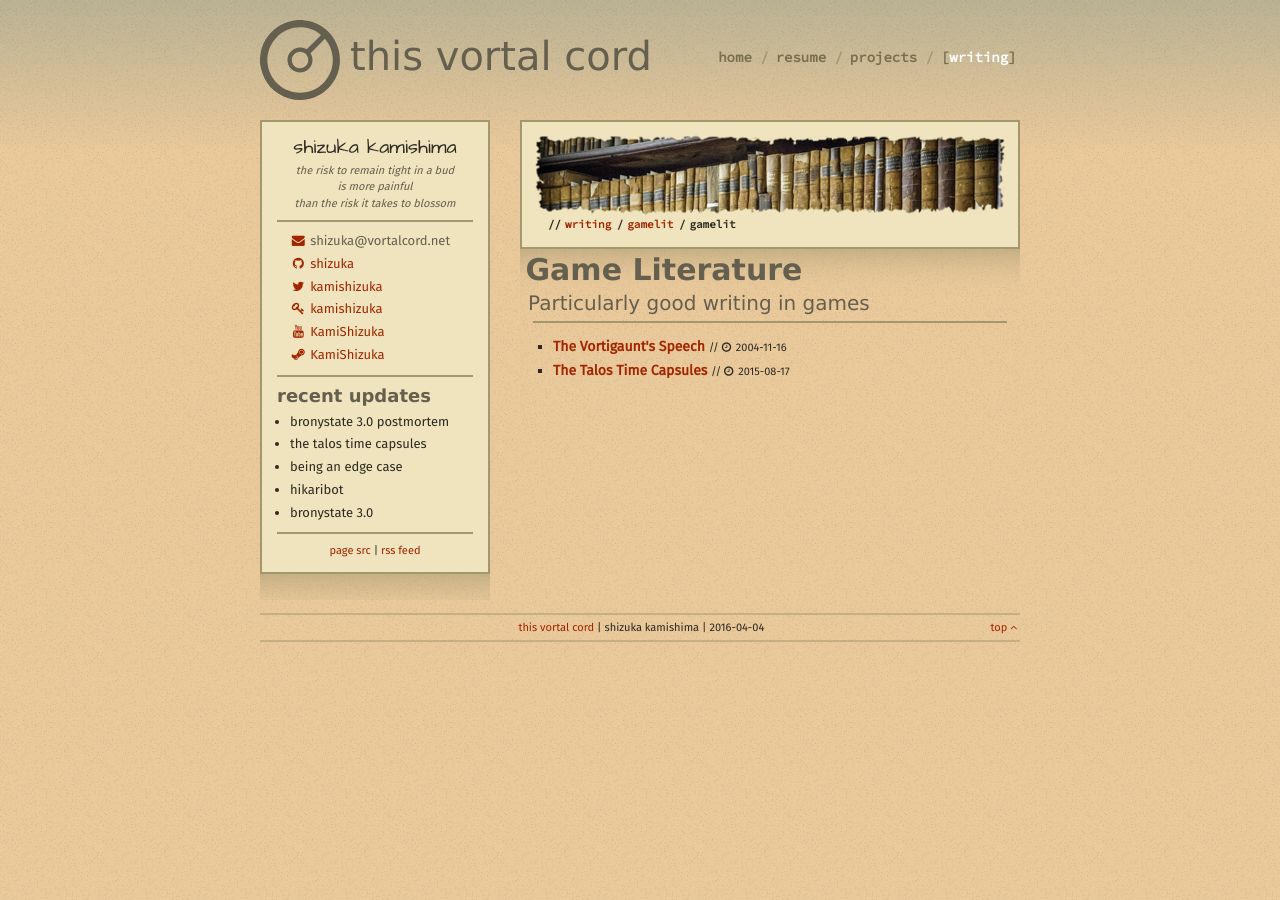
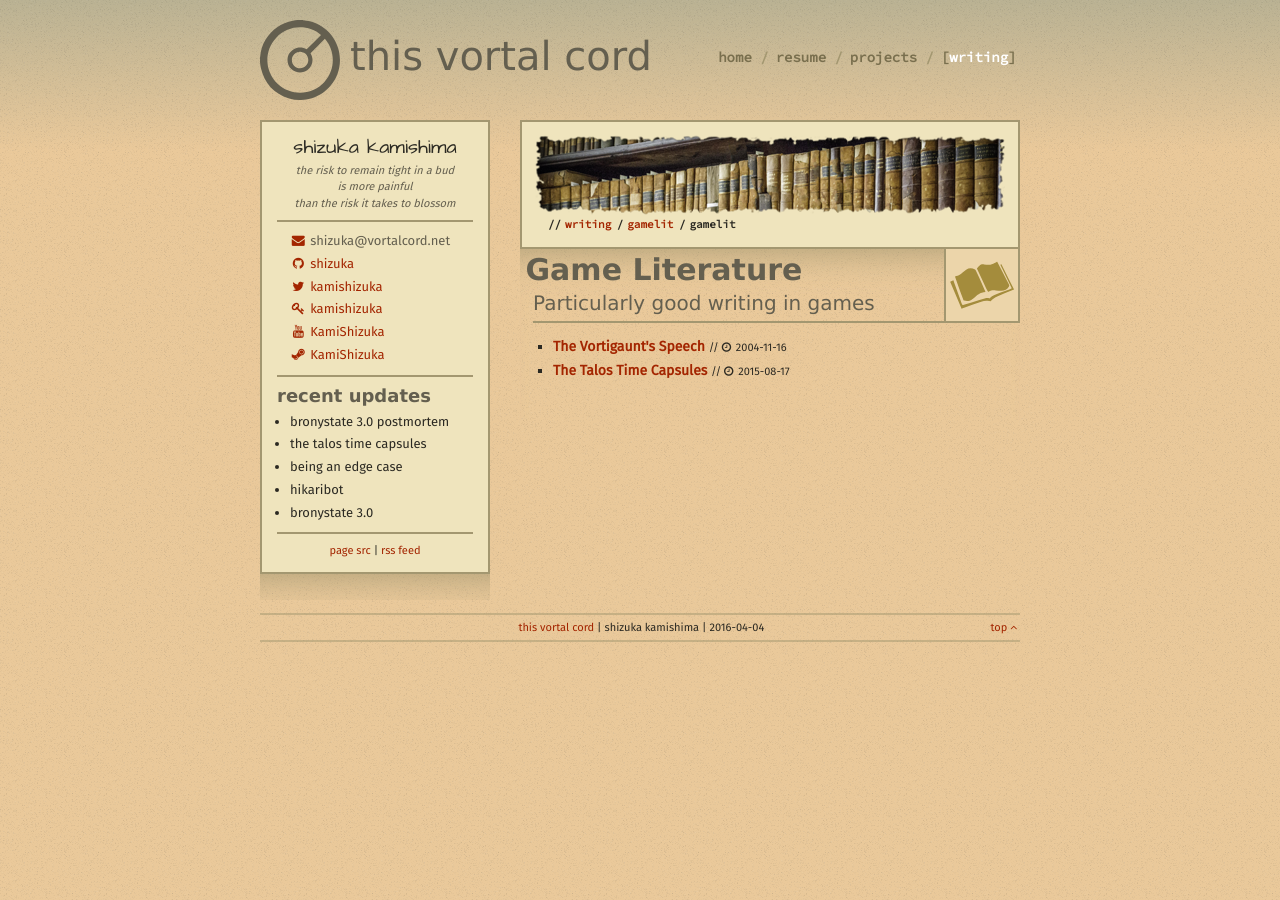
Before and after one commit to shizuka/shizuka.github.io, a Jekyll site: the page built from _libraries/gamelit.html, in a window 1280 px wide. Built offline with Jekyll 4.4.1, drawn with Linux system fonts in a browser that asks for light colours; nearby versions of some CDN libraries; some web fonts are replaced.

Commit message:
added library icon to indexes

```diff
--- a/_includes/zone_libindex.html
+++ b/_includes/zone_libindex.html
@@ -1,8 +1,10 @@
 <!-- zone - library index -->
-<section>
-  <h1>{{ lib.name }}</h1>
-  {% if lib.desc %}<h2>{{ lib.desc }}</h2>{% endif %}
-  <hr nobreak>
+<section class="libindex">
+  <div class="libinfo">
+    <h1>{{ lib.name }}</h1>
+    {% if lib.desc %}<h2>{{ lib.desc }}</h2>{% endif %}
+    <div class="libicon">{% assign icon = 'svg/' | append: lib.icon %}{% include {{ icon }} %}</div>
+  </div>
   <ul class="postlist">
     {% for post in libpages %}
     <li><a href="{{ post.url }}">{{ post.title }}</a>
--- a/_sass/_main.scss
+++ b/_sass/_main.scss
@@ -23,4 +23,4 @@
 @import 'blocks/box';
 @import 'blocks/section';
 @import 'blocks/postinfo';
-@import 'blocks/librarybox';
+@import 'blocks/library';
--- a/_sass/blocks/_librarybox.scss
+++ b/_sass/blocks/_library.scss
@@ -1,5 +1,4 @@
-// USED BY index-writing.md
-.librarybox {
+.librarybox { // USED BY index-writing.md
   background-color: $c-bg-content;
   margin: 1rem 0;
 
@@ -50,3 +49,31 @@
 
   }
 }
+
+.libindex { //used by library index pages
+  position: relative;
+
+  .libinfo {
+    height: 66px;
+    border-bottom: $border;
+    margin-bottom: 1em;
+
+    h2 {
+      margin-left: 0;
+    }
+  }
+
+  .libicon {
+    position: absolute;
+    top: -2px;
+    right: 0;
+    svg {
+      border: $border;
+      background: $c-bg-libicon;
+      padding: 4px;
+      width: 64px;
+      height: 64px;
+      fill: $c-libicon;
+    }
+  }
+}
--- a/_sass/meta/_styles.scss
+++ b/_sass/meta/_styles.scss
@@ -25,6 +25,9 @@ $c-logo: $c-text-light;
 $c-logo-hover: $c-text;
 $c-name: $c-text;
 $c-tagline: $c-text-light;
+
+$c-libicon: darken(saturate($c-border, 25%), 10%);
+$c-bg-libicon: mix($c-bg-content, $c-bg, 45%);
 
 //// FONTS ////
 $fonts: ();
```
